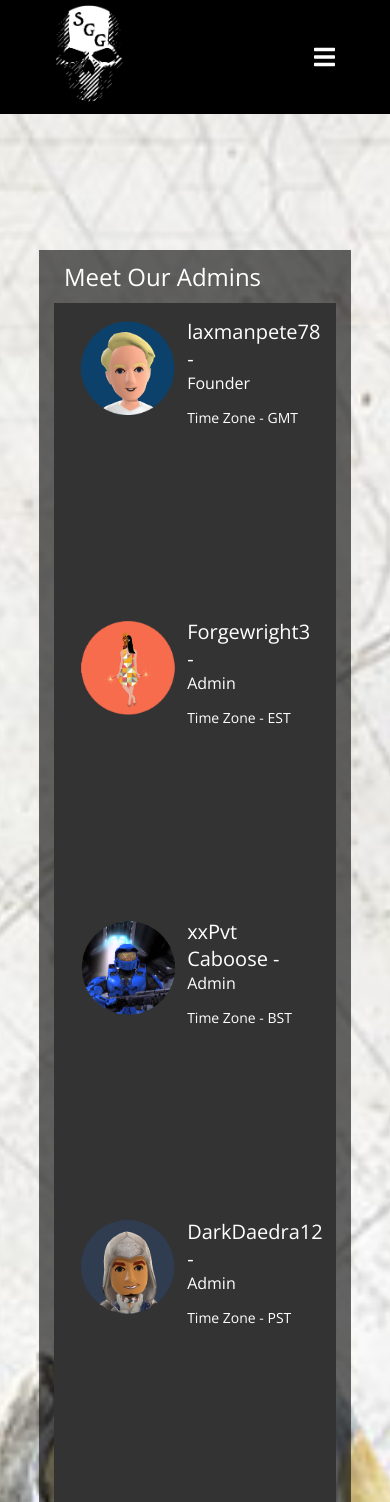
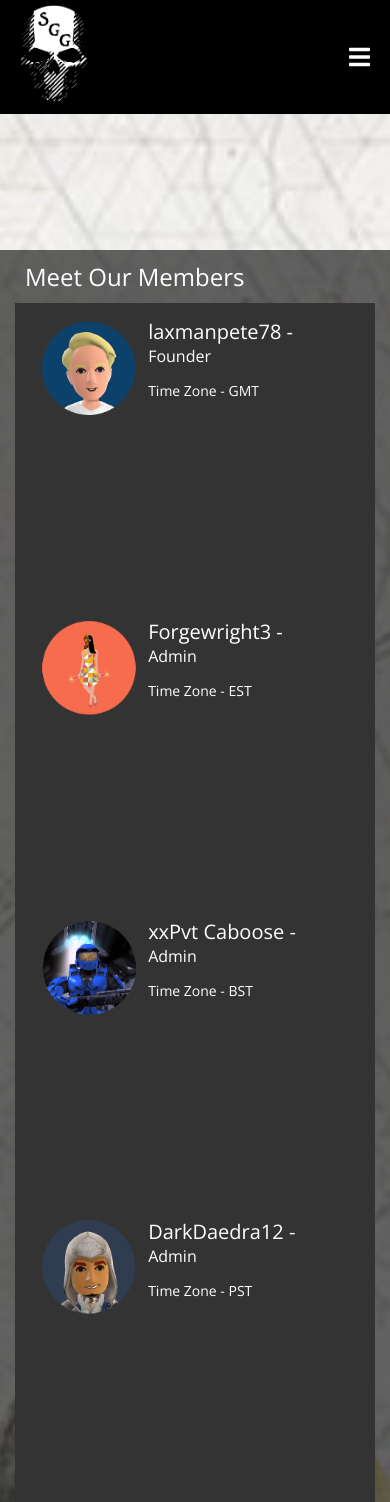
Before and after one commit to yoshi4444/sggwebsite, a PHP site: page /members.html in a window 390 px wide. Shown: the top 1502 px of the page. Run offline with PHP 8.4, Linux system fonts and the light colour scheme; some libraries are stand-ins or nearby versions.

Commit message:
members page changes

```diff
--- a/css/master.css
+++ b/css/master.css
@@ -252,6 +252,9 @@
 }
 
 @media (max-width: 767px) {
+    .centerWrap {
+        width: 100%;
+    }
     .col-3 {
         width: 100%
     }
--- a/members.html
+++ b/members.html
@@ -14,7 +14,7 @@
         <body>
             <div id="headerBlock"></div>
             <div id="bodySection" class="centerWrap">
-                <div class="sectionTitle">Meet Our Admins</div>
+                <div class="sectionTitle">Meet Our Members</div>
                 <div class="adminBox col-3">
                     <div class="adminImg"><img src="/sggwebsite/images/laxmanpete.png"></div>
                     <div class="adminText">
```
